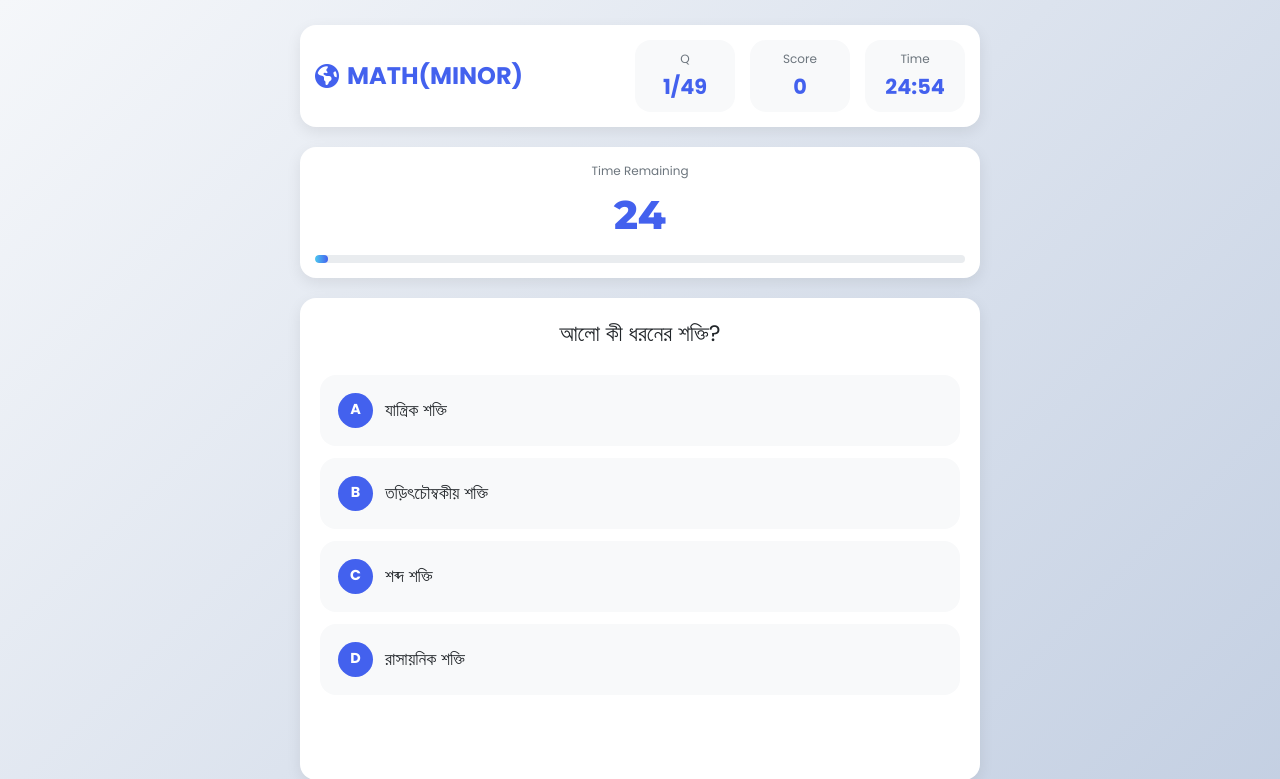
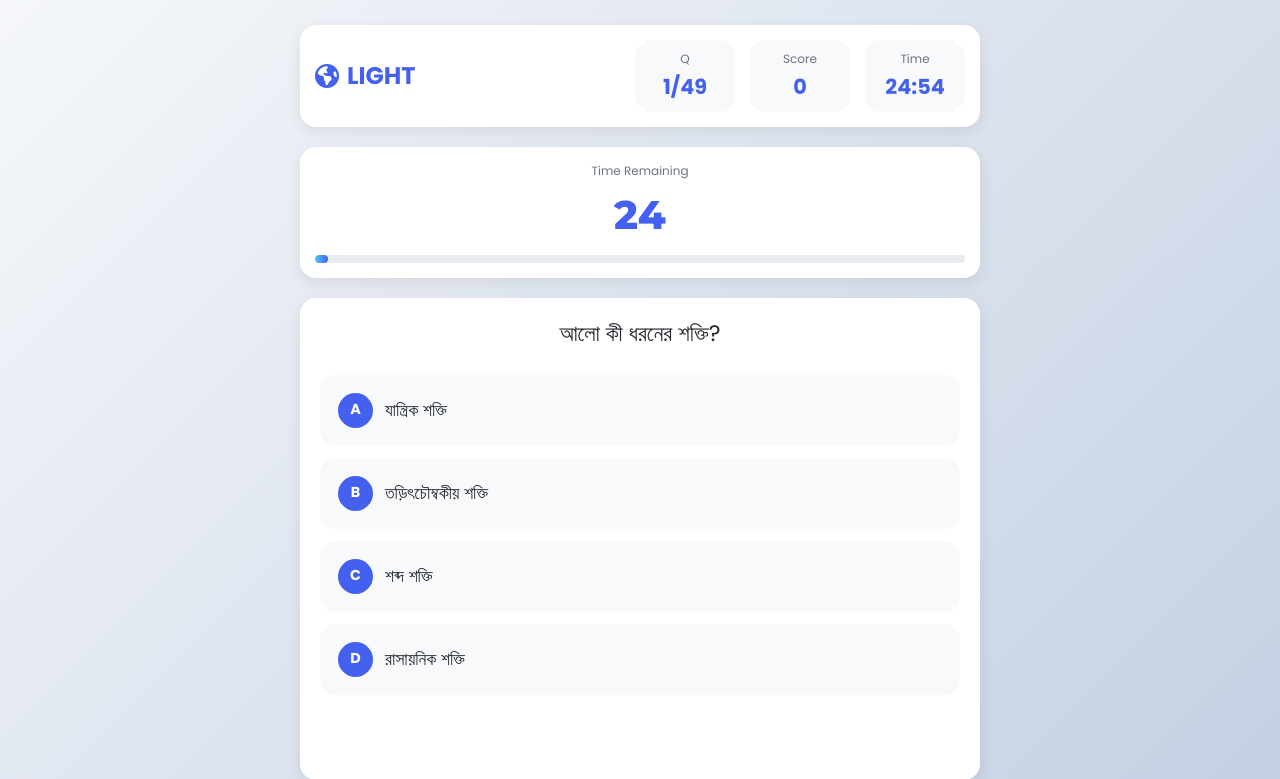
Before and after one commit to Rezu3/REZU, a Flask app: page /math in a window 1280 px wide. Shown: the top 779 px of the page. Run offline with Flask 3, Linux system fonts and the light colour scheme.

Commit message:
Update math.html

```diff
--- a/templates/math.html
+++ b/templates/math.html
@@ -12,7 +12,7 @@
     <div class="quiz-container">
         <!-- Compact Header -->
         <div class="quiz-header">
-            <h1><i class="fas fa-globe-americas"></i>MATH(MINOR)</h1>
+            <h1><i class="fas fa-globe-americas"></i>LIGHT</h1>
             <div class="quiz-info-bar">
                 <div class="info-box">
                     <div class="info-label">Q</div>
```
